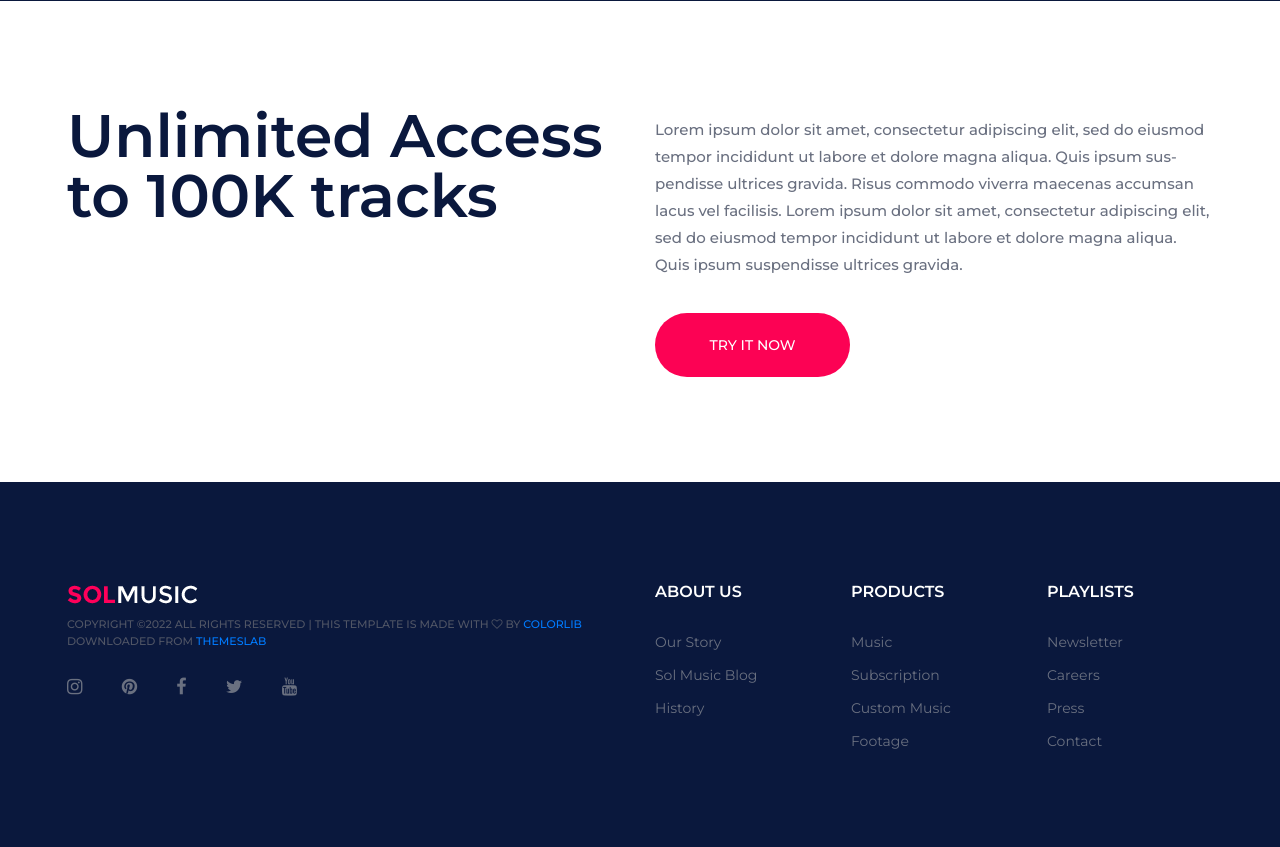
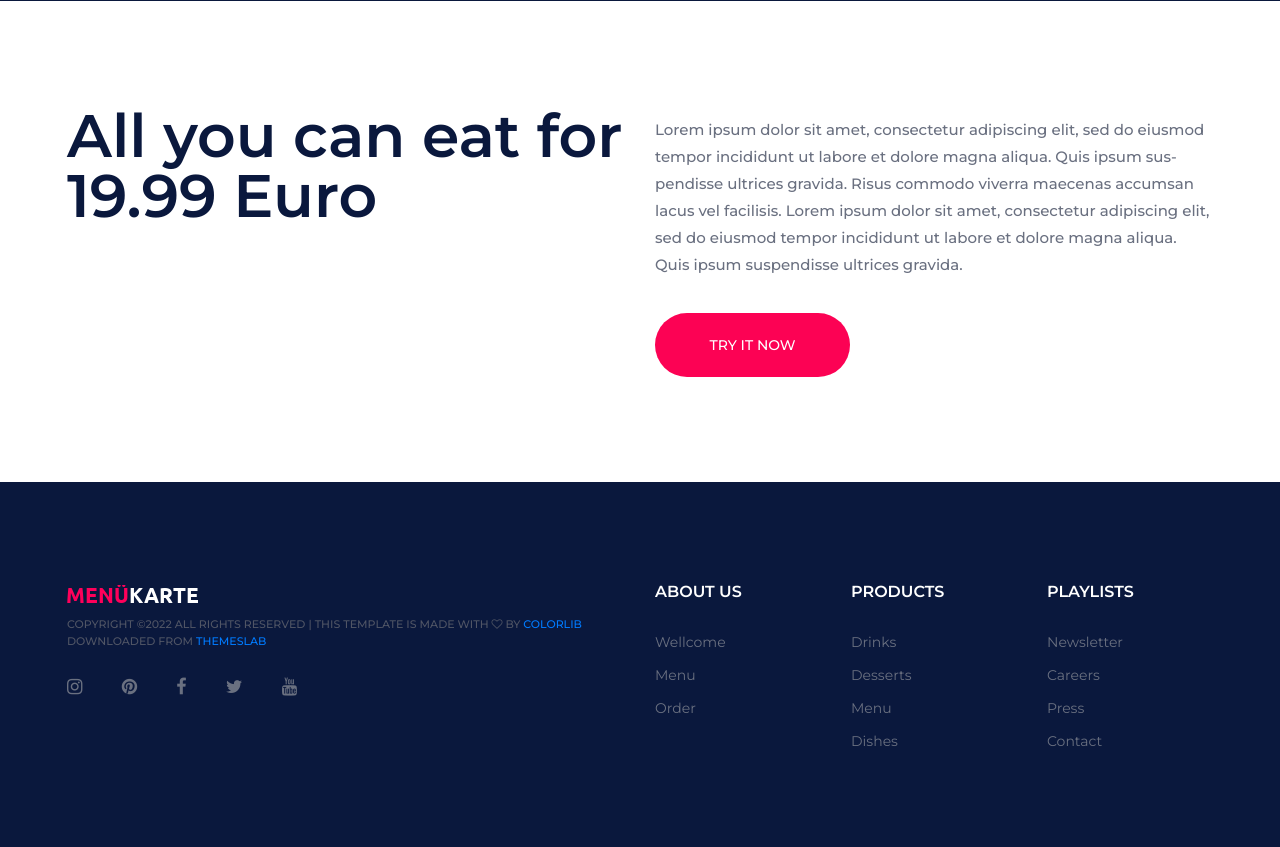
Before and after one commit to danishwebdeveloper/SymfonyResturantApp, a Symfony app: template templates/home/index.html.twig in a window 1280 px wide. Shown: the part 835-1682 px from the top of the page. Run offline with Twig, Linux system fonts and the light colour scheme; the template is opened without the code that fills it, so the values that code supplies are empty; some libraries are stand-ins or nearby versions.

Commit message:
Minor Fixes

```diff
--- a/templates/base.html.twig
+++ b/templates/base.html.twig
@@ -1,7 +1,7 @@
 <!DOCTYPE html>
 <html lang="zxx">
 <head>
-	<title>SolMusic | HTML Template</title>
+	<title>MenuCard | Resturant</title>
 	<meta charset="UTF-8">
 	<meta name="description" content="SolMusic HTML Template">
 	<meta name="keywords" content="music, html">
@@ -37,7 +37,7 @@
 
 	<!-- Header section -->
 	<header class="header-section clearfix">
-		<a href="index.html" class="site-logo">
+		<a href="{{ path('app_home') }}" class="site-logo">
 			<img src="{{ asset('img/logo.png')}}" alt="">
 		</a>
 		<div class="header-right">
@@ -80,12 +80,12 @@
 			<div class="row">
 				<div class="col-lg-6">
 					<div class="section-title">
-						<h2>Unlimited Access to 100K tracks</h2>
+						<h2>All you can eat for 19.99 Euro</h2>
 					</div>
 				</div>
 				<div class="col-lg-6">
 					<p>Lorem ipsum dolor sit amet, consectetur adipiscing elit, sed do eiusmod tempor incididunt ut labore et dolore magna aliqua. Quis ipsum sus-pendisse ultrices gravida. Risus commodo viverra maecenas accumsan lacus vel facilisis. Lorem ipsum dolor sit amet, consectetur adipiscing elit, sed do eiusmod tempor incididunt ut labore et dolore magna aliqua. Quis ipsum suspendisse ultrices gravida.</p>
-					<a href="#" class="site-btn">Try it now</a>
+					<a href="{{ path('app_menu') }}" class="site-btn">Try it now</a>
 				</div>
 			</div>
 		</div>
@@ -102,9 +102,9 @@
 							<div class="footer-widget">
 								<h2>About us</h2>
 								<ul>
-									<li><a href="">Our Story</a></li>
-									<li><a href="">Sol Music Blog</a></li>
-									<li><a href="">History</a></li>
+									<li><a href="">Wellcome</a></li>
+									<li><a href="">Menu</a></li>
+									<li><a href="">Order</a></li>
 								</ul>
 							</div>
 						</div>
@@ -112,10 +112,10 @@
 							<div class="footer-widget">
 								<h2>Products</h2>
 								<ul>
-									<li><a href="">Music</a></li>
-									<li><a href="">Subscription</a></li>
-									<li><a href="">Custom Music</a></li>
-									<li><a href="">Footage</a></li>
+									<li><a href="">Drinks</a></li>
+									<li><a href="">Desserts</a></li>
+									<li><a href="">Menu</a></li>
+									<li><a href="">Dishes</a></li>
 								</ul>
 							</div>
 						</div>
```
Also changed, not shown: public/img/logo.png.
